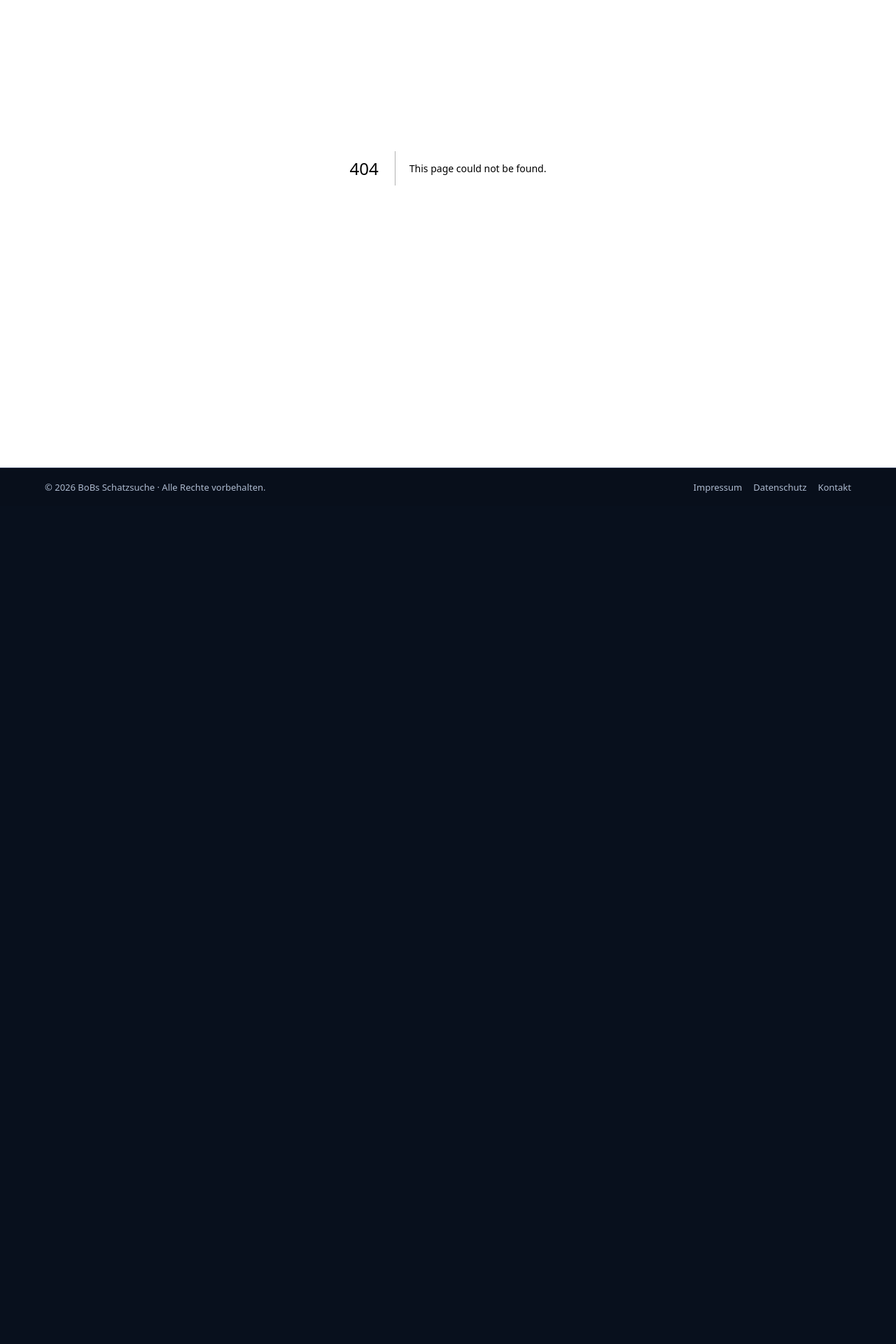
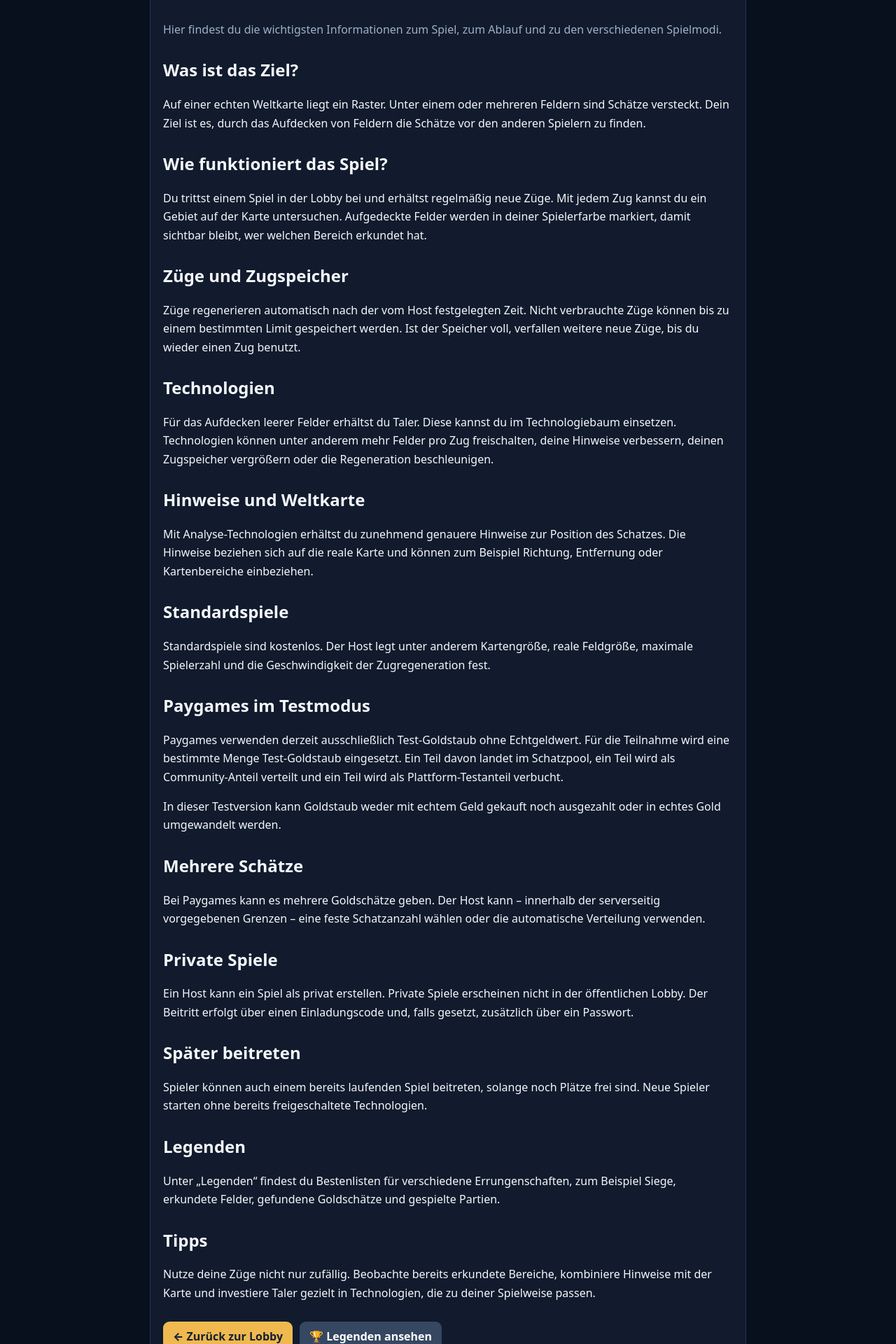
Before and after one commit to bobmarvin-cmyk/Schatzsuche-BoB, a Next.js app: page /hilfe in a window 1280 px wide. Before the commit this address had no page. Shown: the part 160-2080 px from the top of the page at 70% size. Before the commit the page ends 883 px from the top, so only its background shows below. Built offline with nearby package versions, Linux system fonts and the light colour scheme.

Commit message:
Add files via upload

```diff
--- a/app/globals.css
+++ b/app/globals.css
@@ -120,3 +120,42 @@ button:disabled{cursor:not-allowed;opacity:.45}
  .leaderRow{grid-template-columns:58px minmax(0,1fr) 90px;font-size:13px;padding:9px 8px}
  .leaderRow.header{font-size:10px}
 }
+
+/* V6.5.2 Hilfe */
+.helpActions{display:flex;gap:10px;flex-wrap:wrap;margin-top:28px}
+@media(max-width:700px){.helpActions .btn{width:100%;text-align:center}}
+
+/* V6.5.3 – Einführung beim ersten Login */
+.introOverlay{
+ position:fixed;inset:0;z-index:9999;background:rgba(2,7,15,.82);
+ backdrop-filter:blur(7px);display:flex;align-items:center;justify-content:center;
+ padding:18px;overflow:auto
+}
+.introModal{
+ width:min(720px,100%);max-height:92vh;overflow:auto;
+ background:#0e1726;border:1px solid #344967;border-radius:18px;
+ box-shadow:0 28px 90px rgba(0,0,0,.55);padding:22px
+}
+.introTop{display:flex;justify-content:space-between;gap:15px;align-items:flex-start}
+.introTop h1{margin:2px 0 8px}
+.introClose{
+ width:38px;height:38px;border-radius:50%;border:1px solid #40536e;
+ background:#17243a;color:#fff;font-size:25px;line-height:1;cursor:pointer
+}
+.introLead{font-size:17px;line-height:1.55;color:#d8e1ed}
+.introSteps{display:grid;gap:9px;margin:18px 0}
+.introStep{display:grid;grid-template-columns:36px 1fr;gap:10px;align-items:start;background:#152136;border-radius:10px;padding:10px}
+.introStep>span{
+ width:30px;height:30px;border-radius:50%;display:flex;align-items:center;justify-content:center;
+ background:#285d9e;font-weight:900
+}
+.introStep p{margin:3px 0 0;color:#aebbd0;font-size:13px;line-height:1.45}
+.introInfoBox{display:flex;gap:8px;align-items:center;padding:10px 12px;border-radius:9px;background:#152136;margin-top:8px}
+.introInfoBox.gold{background:#2b230e;border:1px solid #705b26;color:#f0d98e}
+.introActions{display:flex;gap:9px;flex-wrap:wrap;margin-top:20px}
+@media(max-width:600px){
+ .introOverlay{padding:8px;align-items:flex-start}
+ .introModal{padding:15px;margin-top:8px;max-height:96vh}
+ .introLead{font-size:15px}
+ .introActions .btn{width:100%;text-align:center}
+}
--- /dev/null
+++ b/app/hilfe/page.js
@@ -0,0 +1,102 @@
+import {siteConfig} from '../../lib/site-config'
+
+export default function Hilfe(){
+  return <main className="container legalPage">
+    <div className="topnav">
+      <a className="btn" href="/lobby">← Zur Lobby</a>
+    </div>
+
+    <div className="panel">
+      <h1>Hilfe – {siteConfig.brandName}</h1>
+      <p className="muted">
+        Hier findest du die wichtigsten Informationen zum Spiel, zum Ablauf und zu den verschiedenen Spielmodi.
+      </p>
+
+      <h2>Was ist das Ziel?</h2>
+      <p>
+        Auf einer echten Weltkarte liegt ein Raster. Unter einem oder mehreren Feldern sind Schätze versteckt.
+        Dein Ziel ist es, durch das Aufdecken von Feldern die Schätze vor den anderen Spielern zu finden.
+      </p>
+
+      <h2>Wie funktioniert das Spiel?</h2>
+      <p>
+        Du trittst einem Spiel in der Lobby bei und erhältst regelmäßig neue Züge. Mit jedem Zug kannst du ein Gebiet
+        auf der Karte untersuchen. Aufgedeckte Felder werden in deiner Spielerfarbe markiert, damit sichtbar bleibt,
+        wer welchen Bereich erkundet hat.
+      </p>
+
+      <h2>Züge und Zugspeicher</h2>
+      <p>
+        Züge regenerieren automatisch nach der vom Host festgelegten Zeit. Nicht verbrauchte Züge können bis zu einem
+        bestimmten Limit gespeichert werden. Ist der Speicher voll, verfallen weitere neue Züge, bis du wieder einen
+        Zug benutzt.
+      </p>
+
+      <h2>Technologien</h2>
+      <p>
+        Für das Aufdecken leerer Felder erhältst du Taler. Diese kannst du im Technologiebaum einsetzen.
+        Technologien können unter anderem mehr Felder pro Zug freischalten, deine Hinweise verbessern,
+        deinen Zugspeicher vergrößern oder die Regeneration beschleunigen.
+      </p>
+
+      <h2>Hinweise und Weltkarte</h2>
+      <p>
+        Mit Analyse-Technologien erhältst du zunehmend genauere Hinweise zur Position des Schatzes.
+        Die Hinweise beziehen sich auf die reale Karte und können zum Beispiel Richtung, Entfernung oder
+        Kartenbereiche einbeziehen.
+      </p>
+
+      <h2>Standardspiele</h2>
+      <p>
+        Standardspiele sind kostenlos. Der Host legt unter anderem Kartengröße, reale Feldgröße,
+        maximale Spielerzahl und die Geschwindigkeit der Zugregeneration fest.
+      </p>
+
+      <h2>Paygames im Testmodus</h2>
+      <p>
+        Paygames verwenden derzeit ausschließlich Test-Goldstaub ohne Echtgeldwert. Für die Teilnahme wird eine
+        bestimmte Menge Test-Goldstaub eingesetzt. Ein Teil davon landet im Schatzpool, ein Teil wird als
+        Community-Anteil verteilt und ein Teil wird als Plattform-Testanteil verbucht.
+      </p>
+      <p>
+        In dieser Testversion kann Goldstaub weder mit echtem Geld gekauft noch ausgezahlt oder in echtes Gold
+        umgewandelt werden.
+      </p>
+
+      <h2>Mehrere Schätze</h2>
+      <p>
+        Bei Paygames kann es mehrere Goldschätze geben. Der Host kann – innerhalb der serverseitig vorgegebenen Grenzen –
+        eine feste Schatzanzahl wählen oder die automatische Verteilung verwenden.
+      </p>
+
+      <h2>Private Spiele</h2>
+      <p>
+        Ein Host kann ein Spiel als privat erstellen. Private Spiele erscheinen nicht in der öffentlichen Lobby.
+        Der Beitritt erfolgt über einen Einladungscode und, falls gesetzt, zusätzlich über ein Passwort.
+      </p>
+
+      <h2>Später beitreten</h2>
+      <p>
+        Spieler können auch einem bereits laufenden Spiel beitreten, solange noch Plätze frei sind.
+        Neue Spieler starten ohne bereits freigeschaltete Technologien.
+      </p>
+
+      <h2>Legenden</h2>
+      <p>
+        Unter „Legenden“ findest du Bestenlisten für verschiedene Errungenschaften, zum Beispiel Siege,
+        erkundete Felder, gefundene Goldschätze und gespielte Partien.
+      </p>
+
+      <h2>Tipps</h2>
+      <p>
+        Nutze deine Züge nicht nur zufällig. Beobachte bereits erkundete Bereiche, kombiniere Hinweise mit der
+        Karte und investiere Taler gezielt in Technologien, die zu deiner Spielweise passen.
+      </p>
+
+      <div className="helpActions">
+        <a className="btn primary" href="/lobby">← Zurück zur Lobby</a>
+        <a className="btn" href="/legenden">🏆 Legenden ansehen</a>
+      </div>
+    </div>
+  </main>
+}
--- a/app/lobby/page.js
+++ b/app/lobby/page.js
@@ -2,6 +2,7 @@
 import {useEffect,useState} from 'react'
 import {supabase} from '../../lib/supabase-browser'
 import {formatGold,goldToUg} from '../../lib/gold'
+import FirstLoginHelp from '../../components/FirstLoginHelp'
 
 export default function Lobby(){
  const [games,setGames]=useState([])
@@ -108,7 +109,9 @@ export default function Lobby(){
  const communityPct=settings?settings.community_share_bps/100:5
  const platformPct=settings?settings.platform_share_bps/100:5
 
- return <main className="container lobbyPage">
+ return <>
+  <FirstLoginHelp/>
+  <main className="container lobbyPage">
   <div className="topnav">
    <a className="btn" href="/profile">Profil</a>
    <a className="btn" href="/legenden">🏆 Legenden</a>
@@ -227,4 +230,5 @@ export default function Lobby(){
    </div>
   </section>
  </main>
+ </>
 }
--- a/components/SiteFooter.js
+++ b/components/SiteFooter.js
@@ -4,7 +4,8 @@ export default function SiteFooter(){
   return <footer className="siteFooter">
     <div className="footerInner">
       <div>© {new Date().getFullYear()} {siteConfig.brandName} · Alle Rechte vorbehalten.</div>
-      <nav className="footerLinks" aria-label="Rechtliche Informationen">
+      <nav className="footerLinks" aria-label="Seitennavigation">
+        <a href="/hilfe">Hilfe</a>
         <a href="/impressum">Impressum</a>
         <a href="/datenschutz">Datenschutz</a>
         <a href="/kontakt">Kontakt</a>
--- a/lib/site-config.js
+++ b/lib/site-config.js
@@ -1,11 +1,11 @@
 export const siteConfig = {
   brandName: 'BoBs Schatzsuche',
   siteName: 'BoBs Schatzsuche',
-  operatorName: 'Marvin Reipert',
-  street: 'Herrenwald 2',
-  city: '66640 Namborn',
+  operatorName: 'BITTE BETREIBERNAME EINTRAGEN',
+  street: 'BITTE STRASSE UND HAUSNUMMER EINTRAGEN',
+  city: 'BITTE PLZ UND ORT EINTRAGEN',
   country: 'Deutschland',
-  email: 'bobmarvin@gmx.de',
+  email: 'BITTE E-MAIL-ADRESSE EINTRAGEN',
   phone: '',
   vatId: '',
 }
```
Also changed, not shown: components/FirstLoginHelp.js (added, +97 -0 lines), README.txt, 1 other file (tests, documents, lock files or other folders).
